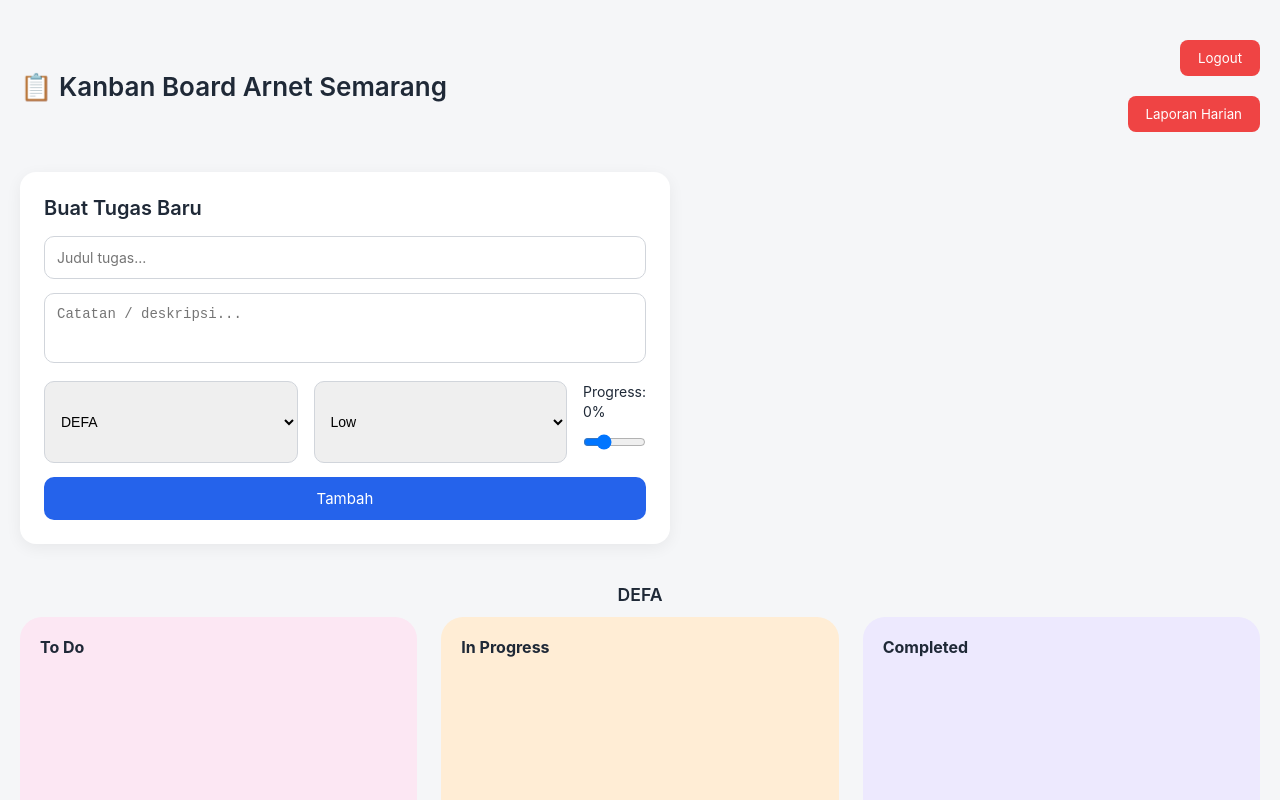
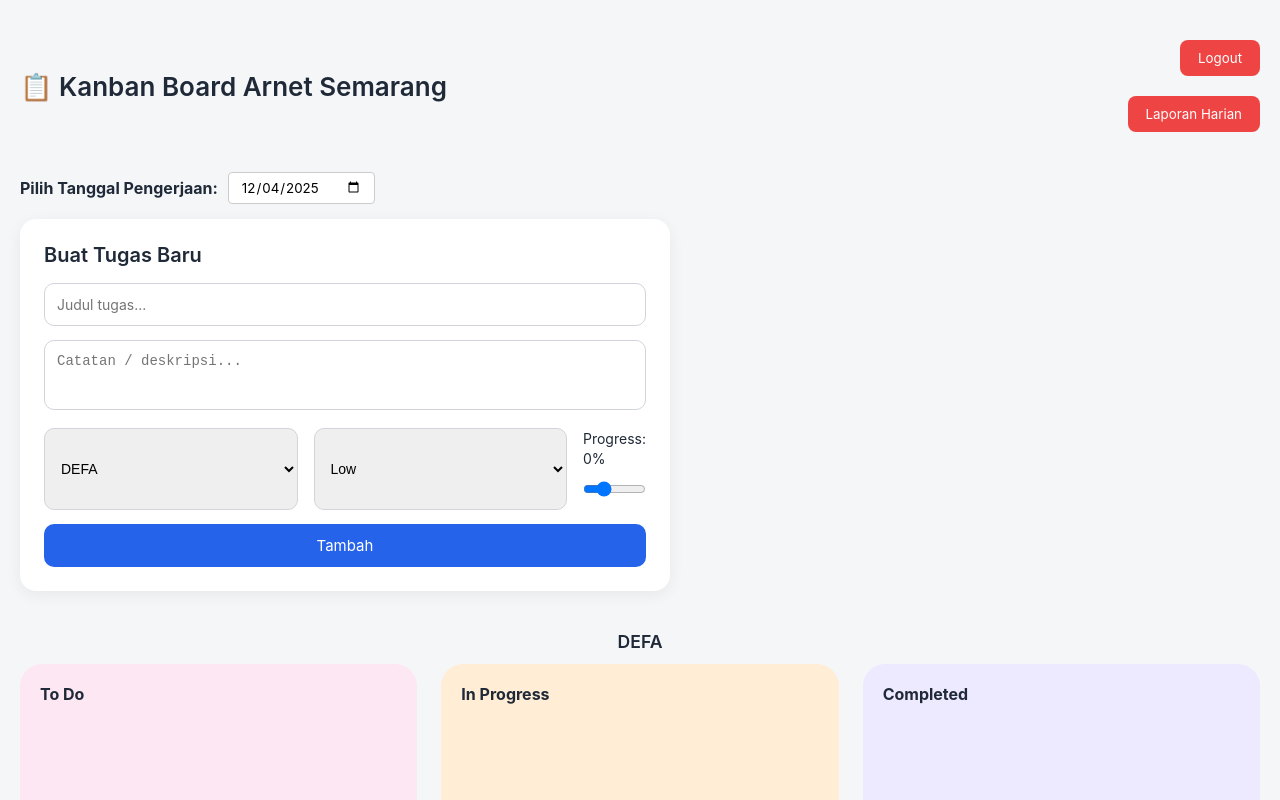
Before and after one commit to cidky/kp-kanbanboard, a React (Vite) app: page /board in a window 1280 px wide. Shown: the top 800 px of the page. Built offline with nearby package versions, Linux system fonts and the light colour scheme; no server answers; the database is empty; sample sign-in values are in the browser's storage.

Commit message:
tambah filter tanggal pengerjaan pada board

```diff
--- a/src/components/Board.jsx
+++ b/src/components/Board.jsx
@@ -21,6 +21,16 @@ export default function Board() {
   const [tasks, setTasks] = useState([]);
   const [user, setUser] = useState(null);
 
+  // 🔹 State baru untuk filter tanggal (format: YYYY-MM-DD, default hari ini)
+  const getTodayString = () => {
+    const today = new Date();
+    const dd = String(today.getDate()).padStart(2, "0");
+    const mm = String(today.getMonth() + 1).padStart(2, "0");
+    const yyyy = today.getFullYear();
+    return `${yyyy}-${mm}-${dd}`;
+  };
+  const [selectedDate, setSelectedDate] = useState(getTodayString());
+
   const navigate = useNavigate();
 
   // input fields
@@ -28,7 +38,7 @@ export default function Board() {
   const [note, setNote] = useState("");
   const [priority, setPriority] = useState("Low");
   const [progress, setProgress] = useState(0);
-  const [team, setTeam] = useState("defa"); // default DEFA
+  const [team, setTeam] = useState("defa");
 
   // EDIT states
   const [editTask, setEditTask] = useState(null);
@@ -43,32 +53,48 @@ export default function Board() {
     const unsub = onAuthStateChanged(auth, (u) => {
       setUser(u);
       if (!u) {
-        navigate("/"); // atau "/login"
+        navigate("/");
       }
     });
     return () => unsub();
   }, [navigate]);
 
-  // Realtime Firestore
+  // Realtime Firestore dengan Filter Tanggal
   useEffect(() => {
     if (!user) return;
 
+    // 🔹 Buat range waktu berdasarkan tanggal yang dipilih (00:00:00 sampai 23:59:59)
+    const startOfDay = new Date(selectedDate);
+    startOfDay.setHours(0, 0, 0, 0);
+
+    const endOfDay = new Date(selectedDate);
+    endOfDay.setHours(23, 59, 59, 999);
+
+    // 🔹 Modifikasi query untuk memfilter berdasarkan rentang tanggal createdAt
     const q = query(
       collection(db, "tasks"),
       where("uid", "==", user.uid),
+      where("createdAt", ">=", startOfDay),
+      where("createdAt", "<=", endOfDay),
       orderBy("createdAt", "asc")
     );
 
-    const unsub = onSnapshot(q, (snapshot) => {
-      const data = snapshot.docs.map((doc) => ({
-        id: doc.id,
-        ...doc.data(),
-      }));
-      setTasks(data);
-    });
+    const unsub = onSnapshot(
+      q,
+      (snapshot) => {
+        const data = snapshot.docs.map((doc) => ({
+          id: doc.id,
+          ...doc.data(),
+        }));
+        setTasks(data);
+      },
+      (error) => {
+        console.error("Error fetching tasks: ", error);
+      }
+    );
 
     return () => unsub();
-  }, [user]);
+  }, [user, selectedDate]); // 🔹 useEffect akan berjalan ulang jika selectedDate berubah
 
   // Add Task
   const addTask = async () => {
@@ -116,7 +142,7 @@ export default function Board() {
     setEditTeam(t.team || "defa");
   };
 
-  // Drag & Drop: handle selesai drag
+  // Drag & Drop
   const onDragEnd = async (result) => {
     const { source, destination, draggableId } = result;
 
@@ -125,22 +151,17 @@ export default function Board() {
     const [sourceTeam, sourceStatus] = source.droppableId.split("-");
     const [destTeam, destStatus] = destination.droppableId.split("-");
 
-    // tidak boleh pindah tim lewat drag
     if (sourceTeam !== destTeam) return;
-
     if (sourceStatus === destStatus) return;
 
     const ref = doc(db, "tasks", draggableId);
     await updateDoc(ref, { status: destStatus });
   };
 
-  // Ubah progress di task (inline, dari card)
+  // Ubah progress di task
   const updateProgress = async (task, newValue) => {
     const ref = doc(db, "tasks", task.id);
-
-    const updateData = {
-      progress: newValue,
-    };
+    const updateData = { progress: newValue };
 
     if (newValue === 100 && (task.status || "").toLowerCase() !== "done") {
       updateData.status = "done";
@@ -172,7 +193,6 @@ export default function Board() {
     setEditTask(null);
   };
 
-  // 🔹 konfigurasi tim & kolom (DI SINI, DI LUAR saveEdit)
   const teams = [
     { key: "defa", label: "DEFA" },
     { key: "ipsn", label: "IPSN" },
@@ -187,10 +207,9 @@ export default function Board() {
 
   const handleLogout = async () => {
     const yakin = window.confirm("Apakah Anda yakin ingin logout?");
-    if (!yakin) return; // ❌ batal logout
-
+    if (!yakin) return;
     await signOut(auth);
-    navigate("/"); // sesuaikan dengan route halaman login kamu ("/" atau "/login")
+    navigate("/");
   };
 
   return (
@@ -202,6 +221,29 @@ export default function Board() {
           <button onClick={handleLogout}>Logout</button>
           <button onClick={() => navigate("/report")}>Laporan Harian</button>
         </div>
+      </div>
+
+      {/* 🔹 FILTER TANGGAL */}
+      <div
+        className="filter-date-box"
+        style={{
+          margin: "15px 0",
+          display: "flex",
+          alignItems: "center",
+          gap: "10px",
+        }}
+      >
+        <label style={{ fontWeight: "bold" }}>Pilih Tanggal Pengerjaan:</label>
+        <input
+          type="date"
+          value={selectedDate}
+          onChange={(e) => setSelectedDate(e.target.value)}
+          style={{
+            padding: "6px 12px",
+            borderRadius: "4px",
+            border: "1px solid #ccc",
+          }}
+        />
       </div>
 
       {/* Create Task Section */}
```
